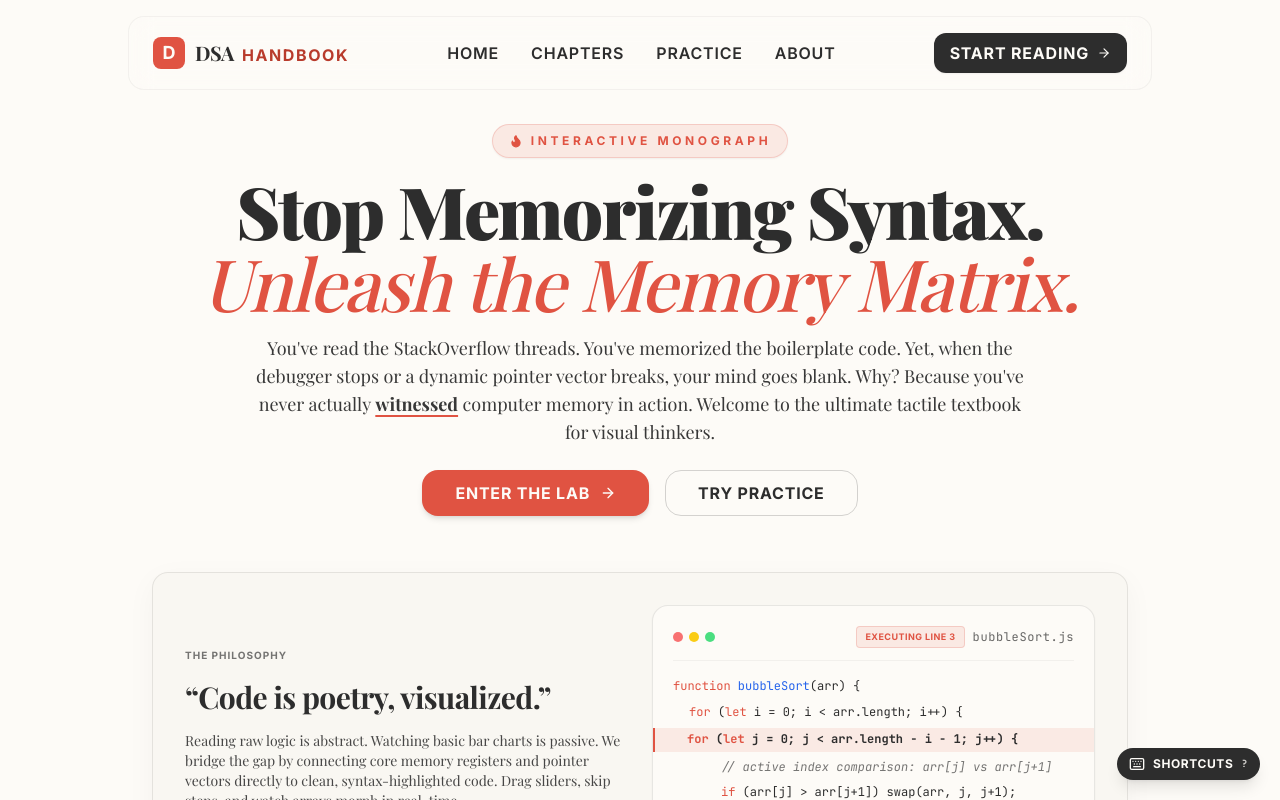
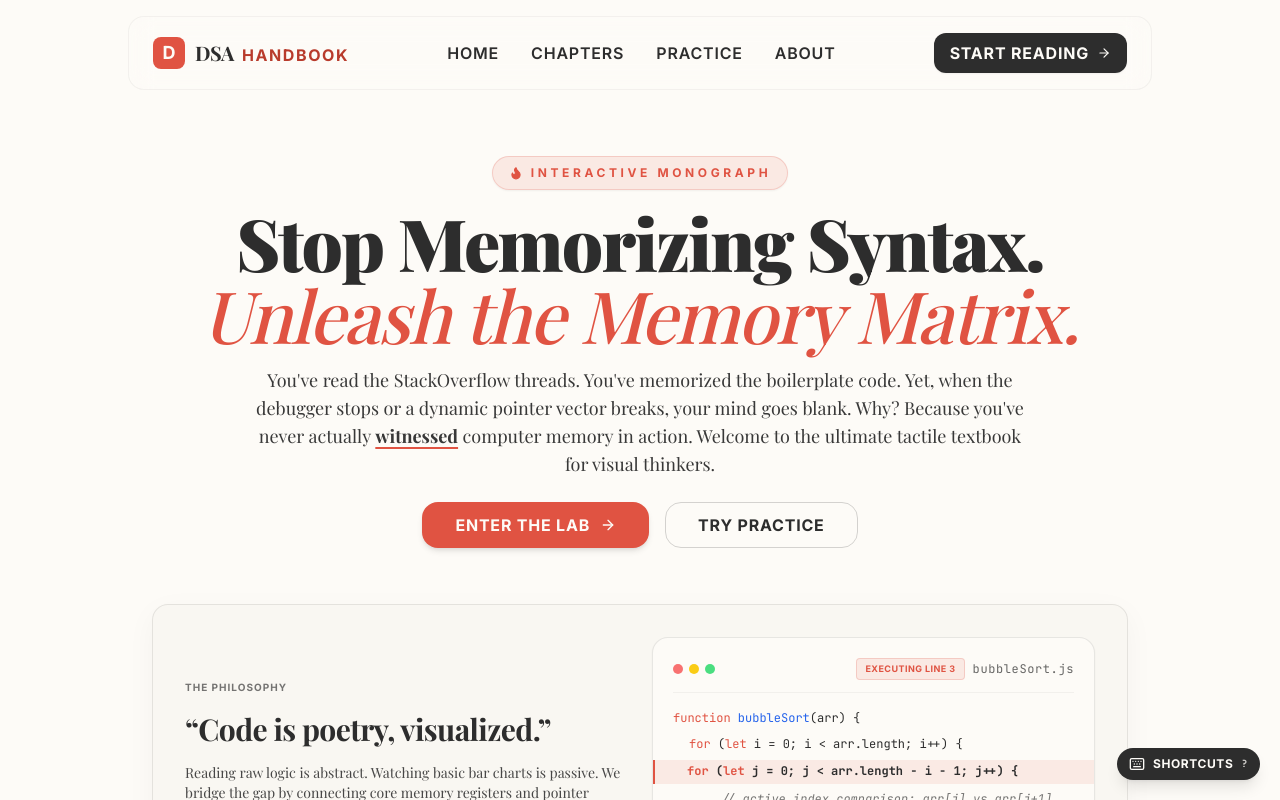
Before and after one commit to hahuyhungdev/web-interactive-dsa-handbook, a React (Vite) app: page / in a window 1280 px wide. Shown: the top 800 px of the page. Built offline with nearby package versions, Linux system fonts and the light colour scheme; a web font is replaced by a local one.

Commit message:
fix(layout): increase top padding and sidebar offset to top-32 to prevent header overlaps

```diff
--- a/src/layouts/MainLayout.tsx
+++ b/src/layouts/MainLayout.tsx
@@ -47,10 +47,10 @@ export function MainLayout({ activeLesson, onSelectLesson }: MainLayoutProps) {
     <div className="min-h-screen bg-paper text-charcoal selection:bg-coral/20 selection:text-coral flex flex-col">
       <Navbar />
 
-      <div className="pt-24 flex-1 flex flex-col md:flex-row max-w-[95rem] w-full mx-auto relative px-4 md:px-6 mb-8">
+      <div className="pt-32 flex-1 flex flex-col md:flex-row max-w-[95rem] w-full mx-auto relative px-4 md:px-6 mb-8">
         {/* Left column: Sidebar TableOfContents */}
         {!hideSidebar && (
-          <aside className={`shrink-0 border-b md:border-b-0 md:border-r border-charcoal/10 py-6 md:py-0 md:sticky md:top-24 md:self-start md:max-h-[calc(100vh-120px)] md:overflow-y-auto scrollbar-none transition-[width,padding,border-color,opacity] duration-300 relative ${
+          <aside className={`shrink-0 border-b md:border-b-0 md:border-r border-charcoal/10 py-6 md:py-0 md:sticky md:top-32 md:self-start md:max-h-[calc(100vh-160px)] md:overflow-y-auto scrollbar-none transition-[width,padding,border-color,opacity] duration-300 relative ${
             isSidebarCollapsed ? 'w-full md:w-0 md:pr-0 md:border-r-0 overflow-hidden' : 'w-full md:w-72 md:pr-6'
           }`}>
             <div className="relative w-full">
```
